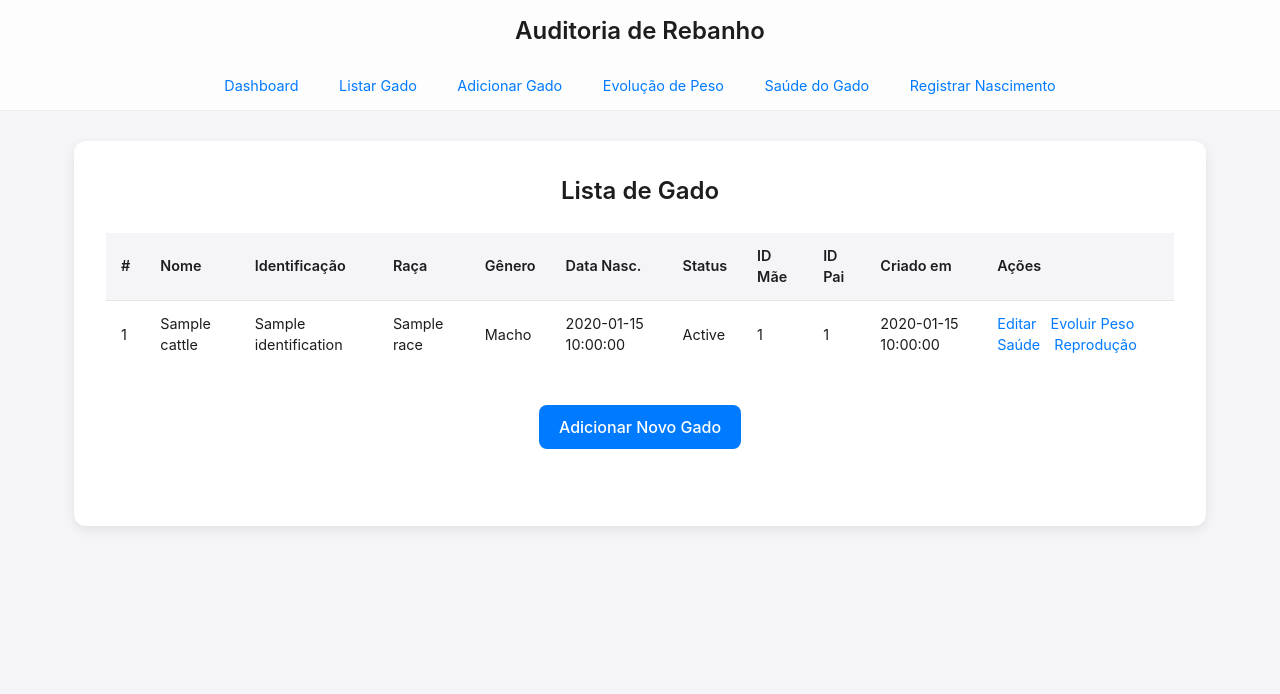
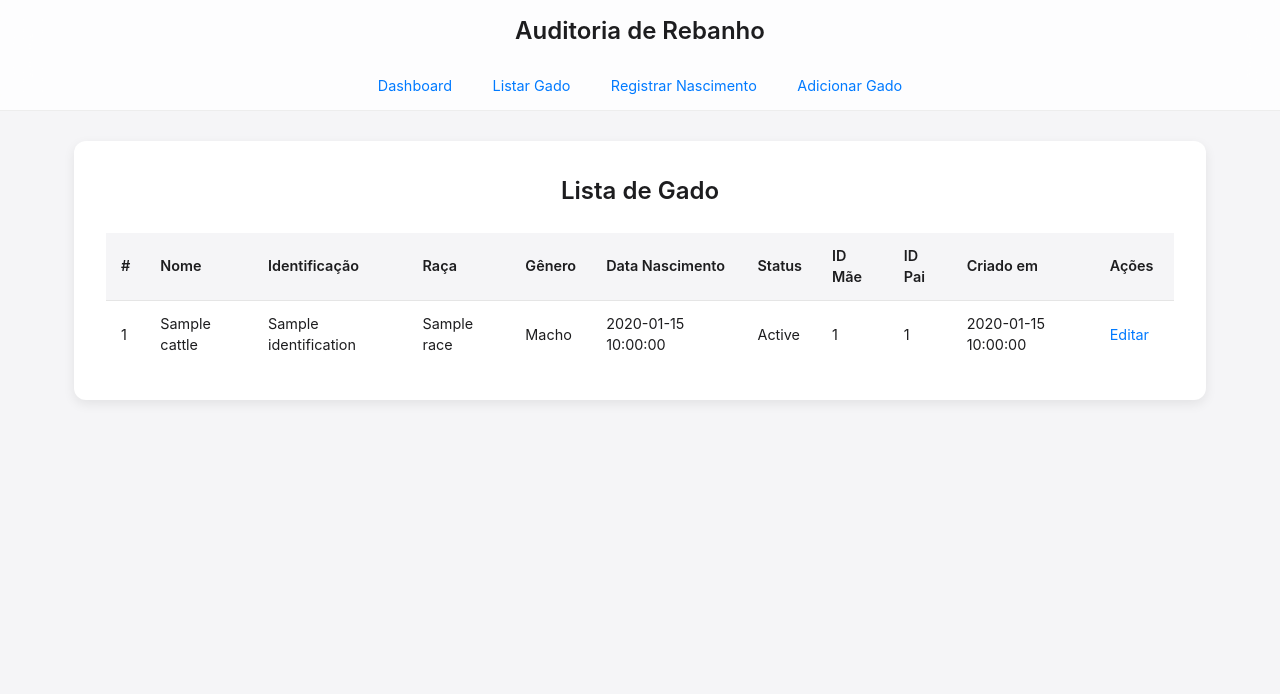
Before and after one commit to gabrielbitti/cattle-log, a FastAPI app: template templates/list_cattle.html in a window 1280 px wide. Shown: the top 694 px of the page. Run offline with FastAPI, Linux system fonts and the light colour scheme; the template is opened without the code that fills it: most values are stand-ins (such as "Sample title", 1, 10 or a date in 2020); parts of the project's set-up code (start-up, migrations or seed data) failed here and were passed over.

Commit message:
Fixes frontend details

```diff
--- a/templates/base.html
+++ b/templates/base.html
@@ -13,10 +13,10 @@
         <nav>
             <a href="/">Dashboard</a>
             <a href="/cattle-list">Listar Gado</a>
+            <a href="/add-birth">Registrar Nascimento</a>
             <a href="/add-cattle">Adicionar Gado</a>
-            <a href="/cattle-weight-list">Evolução de Peso</a>
-            <a href="/cattle-health-list">Saúde do Gado</a>
-            <a href="/add-birth">Registrar Nascimento</a>
+{#            <a href="/cattle-weight-list">Evolução de Peso</a>#}
+            {#            <a href="/cattle-health-list">Saúde do Gado</a>#}
         </nav>
     </header>
 
--- a/templates/list_cattle.html
+++ b/templates/list_cattle.html
@@ -15,7 +15,7 @@
                 <th>Identificação</th>
                 <th>Raça</th>
                 <th>Gênero</th>
-                <th>Data Nasc.</th>
+                <th>Data Nascimento</th>
                 <th>Status</th>
                 <th>ID Mãe</th>
                 <th>ID Pai</th>
@@ -38,9 +38,9 @@
                 <td data-label="Criado em">{{ cattle.created_at if cattle.created_at else "-" }}</td>
                 <td data-label="Ações">
                     <a href="/cattle/edit/{{ cattle.id }}">Editar</a>
-                    <a href="/add-cattle-weight/{{ cattle.id }}">Evoluir Peso</a>
-                    <a href="/add-cattle-health/{{ cattle.id }}">Saúde</a>
-                    <a href="/add-cattle-reproduction/{{ cattle.id }}">Reprodução</a>
+{#                    <a href="/add-cattle-weight/{{ cattle.id }}">Evoluir Peso</a>#}
+{#                    <a href="/add-cattle-health/{{ cattle.id }}">Saúde</a>#}
+{#                    <a href="/add-cattle-reproduction/{{ cattle.id }}">Reprodução</a>#}
                 </td>
             </tr>
             {% endfor %}
@@ -50,9 +50,9 @@
     <p>Nenhum gado cadastrado ainda.</p>
     {% endif %}
 
-    <div class="actions" style="margin-top: 2rem;">
-        <a href="/add-cattle" class="btn-add">Adicionar Novo Gado</a>
-    </div>
+{#    <div class="actions" style="margin-top: 2rem;">#}
+{#        <a href="/add-cattle" class="btn-add">Adicionar Novo Gado</a>#}
+{#    </div>#}
 
 </section>
 {% endblock %}
```
Also changed, not shown: templates/cattle_form.html (+9 -7 lines).
